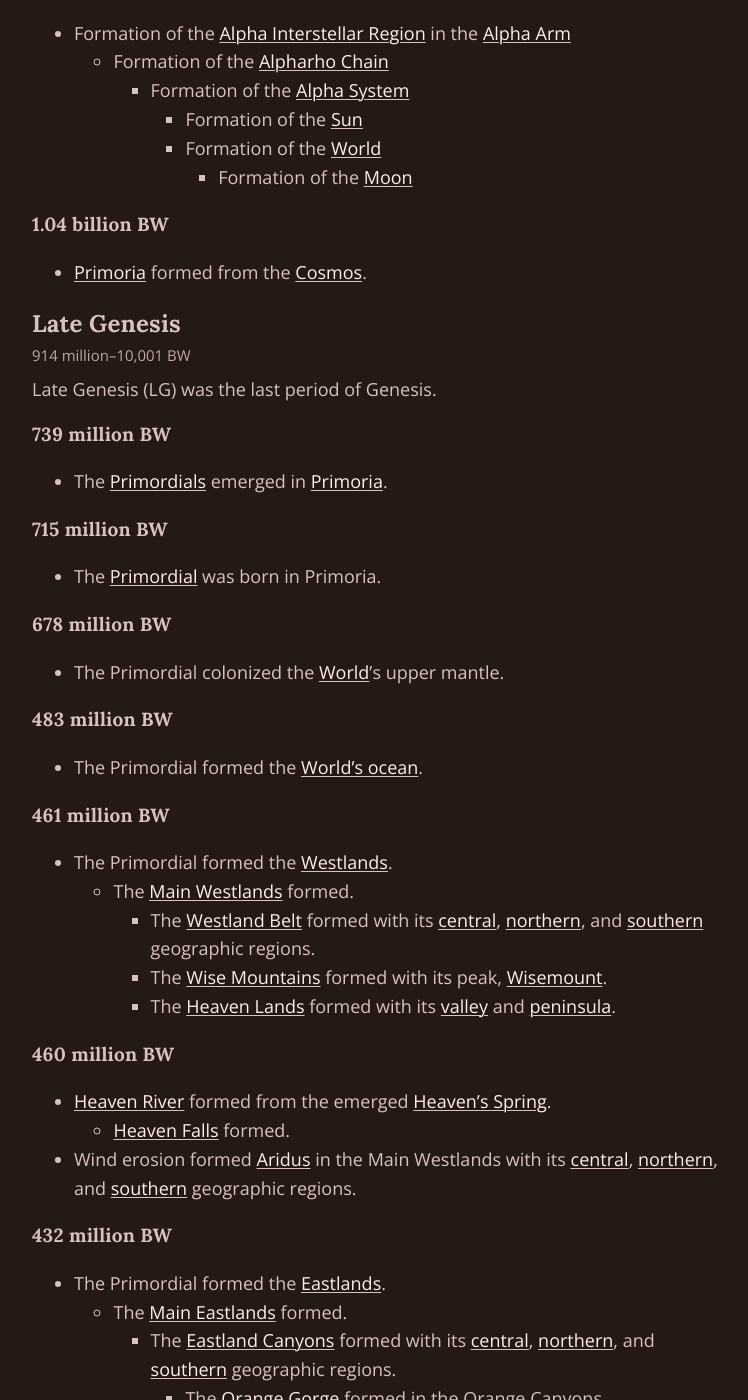
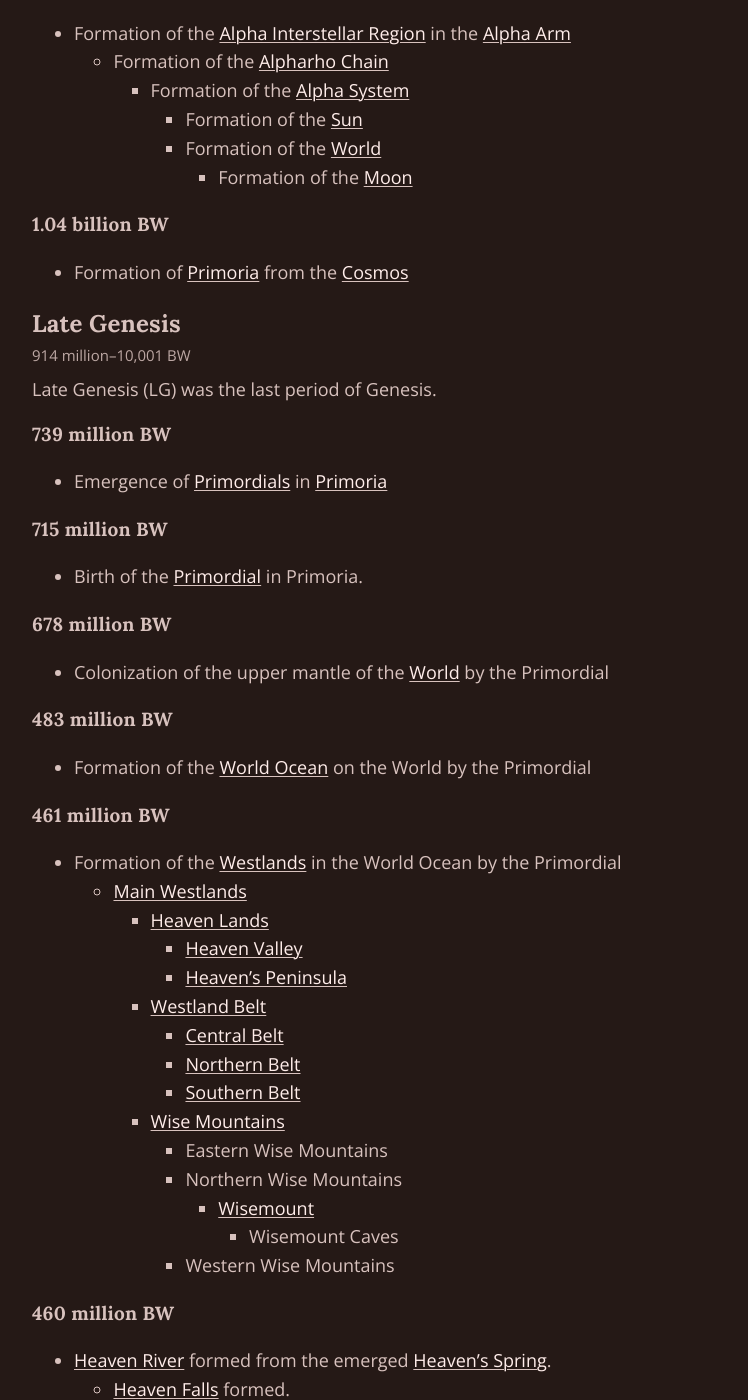
Before and after one commit to schizoidnightmares/absurdrealms.com, a Jekyll site: the page built from compendium/events/genesis.md, in a window 1280 px wide and 1400 px high, scrolled down 1772 px. Shown: the whole window, without its empty margins (258-1006 px from the left). Built offline with Jekyll 4.4.1, drawn with Linux system fonts in a browser that asks for light colours.

Commit message:
rewording and formatting

```diff
--- a/compendium/events/genesis.md
+++ b/compendium/events/genesis.md
@@ -86,7 +86,7 @@
 
 ### 1.04 billion BW
 
-- [Primoria](/compendium/locations/primoria/) formed from the [Cosmos](/compendium/locations/cosmos/).
+- Formation of [Primoria](/compendium/locations/primoria/) from the [Cosmos](/compendium/locations/cosmos/)
 
 ## Late Genesis
 914 million–10,001 BW
@@ -96,27 +96,37 @@
 
 ### 739 million BW
 
-- The [Primordials](/compendium/life/primordials/) emerged in [Primoria](/compendium/locations/primoria/).
+- Emergence of [Primordials](/compendium/life/primordials/) in [Primoria](/compendium/locations/primoria/)
 
 ### 715 million BW
 
-- The [Primordial](/compendium/creatures/primordial/) was born in Primoria.
+- Birth of the [Primordial](/compendium/creatures/primordial/) in Primoria.
 
 ### 678 million BW
 
-- The Primordial colonized the [World](/compendium/locations/world/)'s upper mantle.
+- Colonization of the upper mantle of the [World](/compendium/locations/world/) by the Primordial
 
 ### 483 million BW
 
-- The Primordial formed the [World's ocean](/compendium/locations/world-ocean/).
+- Formation of the [World Ocean](/compendium/locations/world-ocean/) on the World by the Primordial
 
 ### 461 million BW
 
-- The Primordial formed the [Westlands](/compendium/locations/westlands/).
-  - The [Main Westlands](/compendium/locations/main-westlands/) formed.
-    - The [Westland Belt](/compendium/locations/westland-belt/) formed with its [central](/compendium/locations/central-belt/), [northern](/compendium/locations/northern-belt/), and [southern](/compendium/locations/southern-belt/) geographic regions.
-    - The [Wise Mountains](/compendium/locations/wise-mountains/) formed with its peak, [Wisemount](/compendium/locations/wisemount/).
-    - The [Heaven Lands](/compendium/locations/heaven-lands/) formed with its [valley](/compendium/locations/heaven-valley/) and [peninsula](/compendium/locations/heavens-peninsula/).
+- Formation of the [Westlands](/compendium/locations/westlands/) in the World Ocean by the Primordial
+  - [Main Westlands](/compendium/locations/main-westlands/)
+    - [Heaven Lands](/compendium/locations/heaven-lands/)
+      - [Heaven Valley](/compendium/locations/heaven-valley/)
+      - [Heaven's Peninsula](/compendium/locations/heavens-peninsula/)
+    - [Westland Belt](/compendium/locations/westland-belt/)
+      - [Central Belt](/compendium/locations/central-belt/)
+      - [Northern Belt](/compendium/locations/northern-belt/)
+      - [Southern Belt](/compendium/locations/southern-belt/)
+    - [Wise Mountains](/compendium/locations/wise-mountains/)
+      - Eastern Wise Mountains
+      - Northern Wise Mountains
+        - [Wisemount](/compendium/locations/wisemount/)
+          - Wisemount Caves
+      - Western Wise Mountains
 
 ### 460 million BW
 
```
Also changed, not shown: compendium/locations/astronomy/interstellar-regions/alpha-interstellar-region.md (+2 -2 lines).
